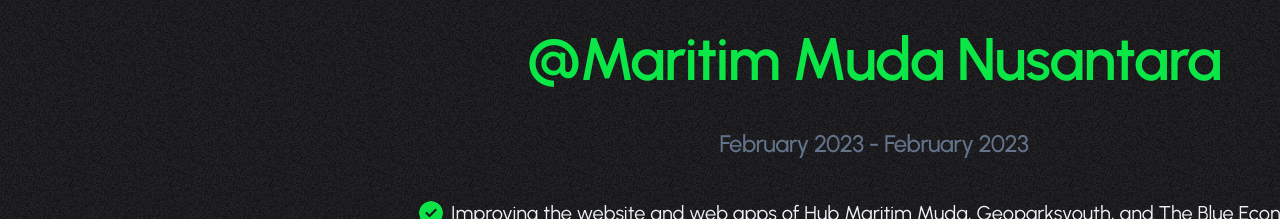
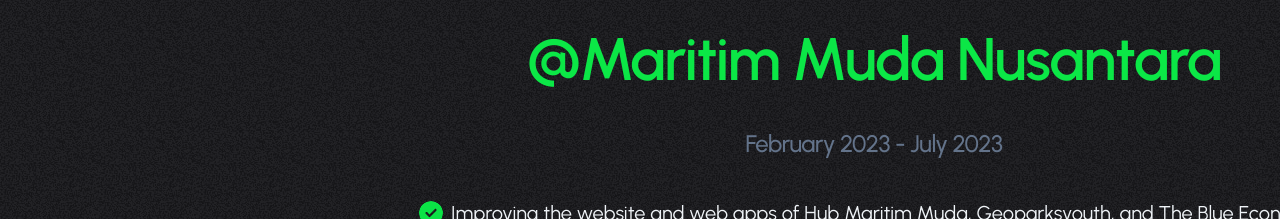
Before and after one commit to oriastanjung/oriastanjung-2024-portofolio, a Next.js app: page /about in a window 1280 px wide. Shown: the part 2120-2339 px from the top of the page. Built offline with nearby package versions, Linux system fonts and the light colour scheme.

Commit message:
add project

```diff
--- a/src/constants/experienceLists.ts
+++ b/src/constants/experienceLists.ts
@@ -11,7 +11,7 @@
         job_title : "Web Developer and Administrator Intern",
         company : 'Maritim Muda Nusantara',
         start_date : "February 2023",
-        end_date : "February 2023",
+        end_date : "July 2023",
         list : [
             "Improving the website and web apps of Hub Maritim Muda, Geoparksyouth, and The Blue Economist",
             "Being an administrator in web apps to publish post for almost 25 posts",
```
